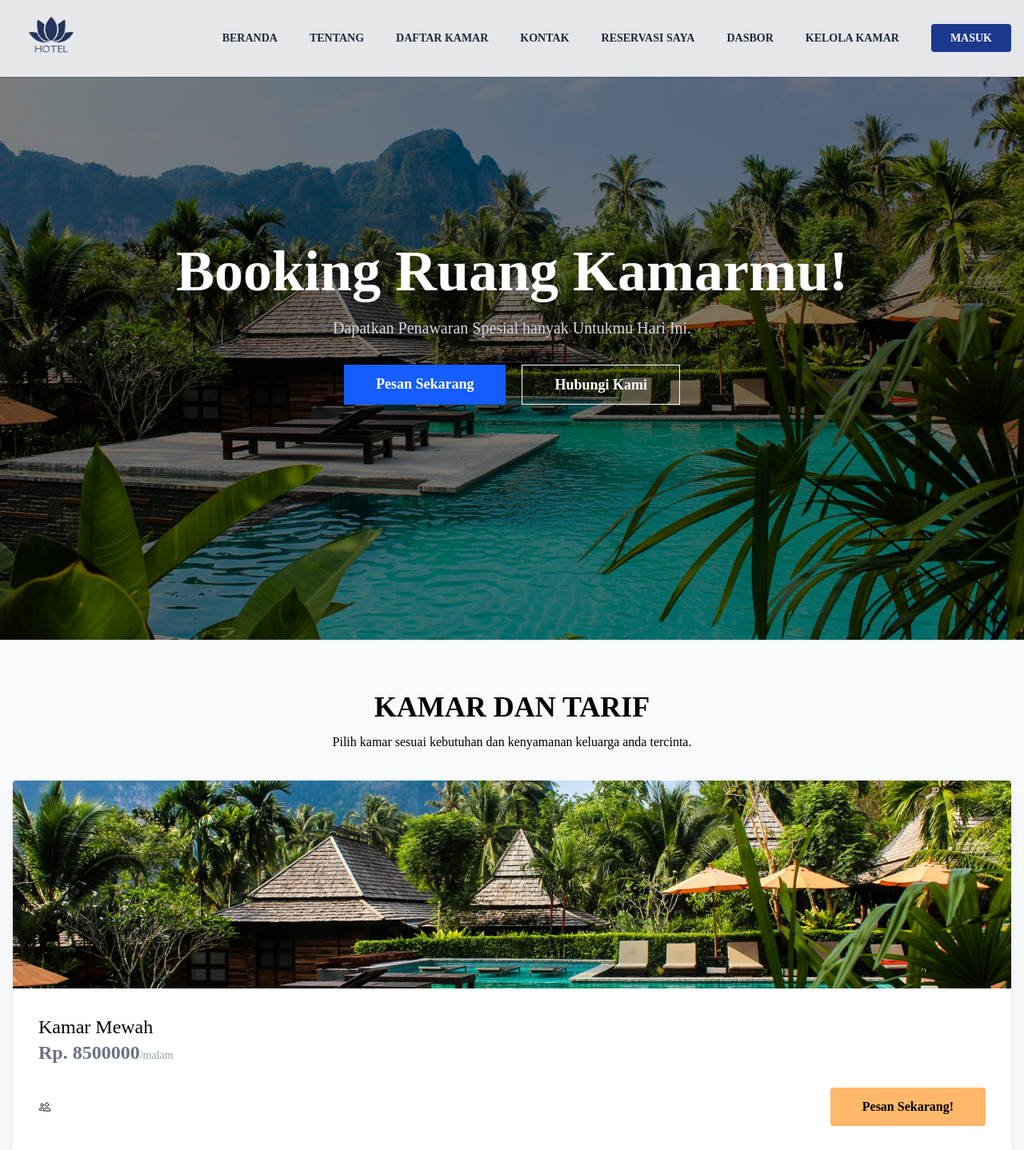
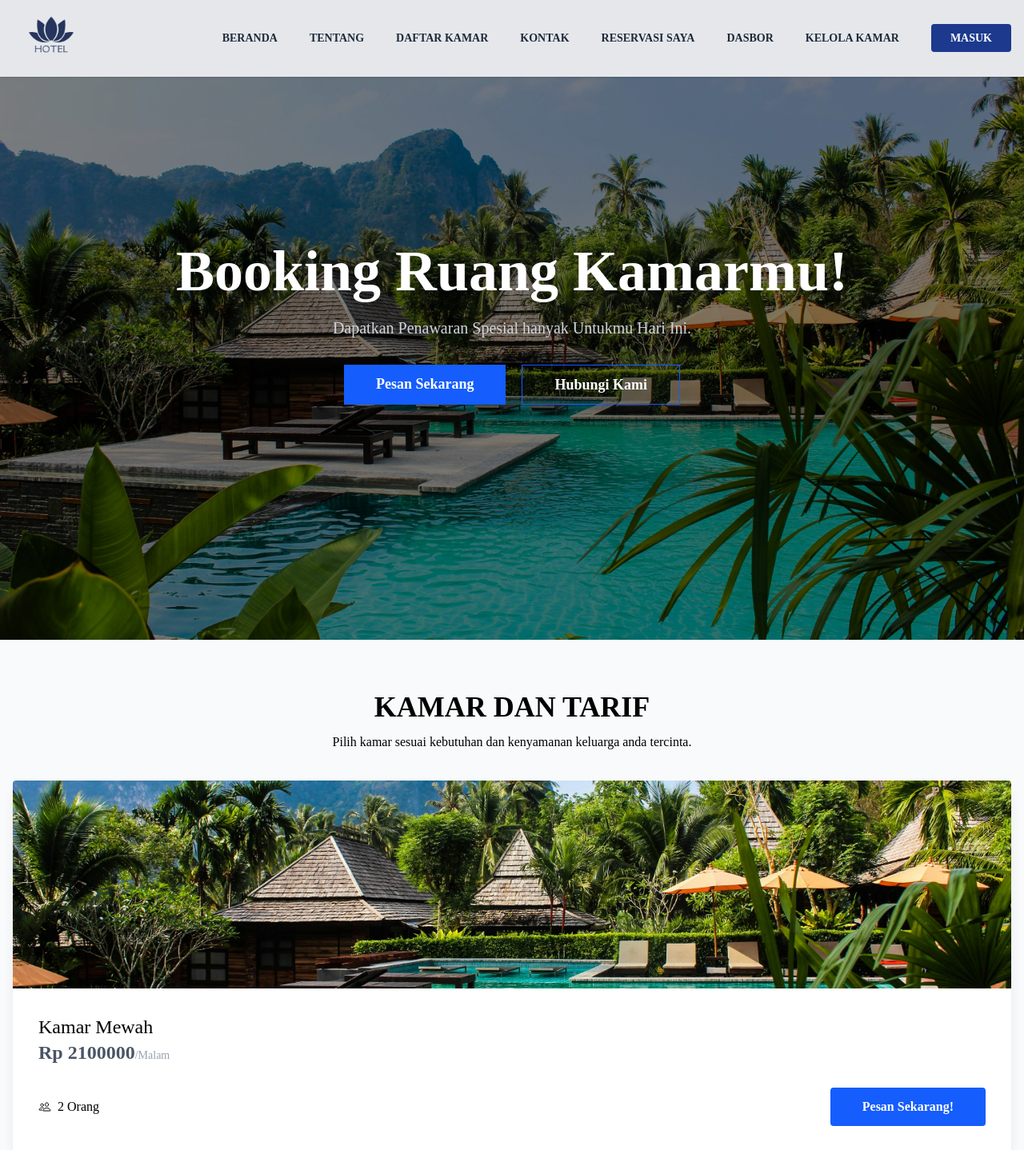
Before and after one commit to mhmddefrizal/BookHotelly-NextJS, a Next.js app in the folder web/: page / in a window 1280 px wide. Shown: the top 1438 px of the page at 80% size. Built offline with nearby package versions, Linux system fonts and the light colour scheme.

Commit message:
penyesuaian styling part1

```diff
--- a/web/components/card.tsx
+++ b/web/components/card.tsx
@@ -1,29 +1,31 @@
 import Image from "next/image";
 import Link from "next/link";
-import {IoPeopleOutline} from "react-icons/io5";
+import { IoPeopleOutline } from "react-icons/io5";
 
 function Card() {
   return (
     <div className="bg-white shadow-lg rounded-sm transition duration-100 hover:shadow-sm">
       <div className="h-[260px] w-auto rounded-t-sm relative">
-        <Image src="/hero.jpg" width={345} height={240} alt="room image" className="w-full h-full
-        object-cover rounded-t-sm"/>
+        <Image src="/hero.jpg" width={345} height={240} alt="room image" className="w-full h-full object-cover rounded-t-sm" />
       </div>
       <div className="p-8">
         <h4 className="text-2xl font-medium">
-            <Link href="#" className="hover:text-gray-800 transition duration-100" >Kamar Mewah</Link>
+          <Link href="#" className="hover:text-gray-800 transition duration-150">
+            Kamar Mewah
+          </Link>
         </h4>
-        <h4 className="text-2xl mb-7 ">
-            <span className="font-semibold text-gray-500 ">Rp. 8500000</span>
-            <span className="text-gray-400 text-sm">/malam</span>
+        <h4 className="text-2xl mb-7">
+          <span className="font-semibold text-gray-600">Rp 2100000</span>
+          <span className="text-gray-400 text-sm">/Malam</span>
         </h4>
         <div className="flex items-center justify-between">
-            <div className="flex items-center space-x-2">
-              <IoPeopleOutline>
-                <span>2 Tamu</span>
-              </IoPeopleOutline>
-            </div>
-            <Link href="#" className="px-6 py-2.5 md:px-10 md:py-3 font-semibold bg-orange-300 rounded-sm hover:bg-orange-500 transition duration-100">Pesan Sekarang!</Link>
+          <div className="flex items-center space-x-2">
+            <IoPeopleOutline />
+            <span>2 Orang</span>
+          </div>
+          <Link href="#" className="px-6 py-2.5 md:px-10 md:py-3 font-semibold text-white bg-blue-600 rounded-sm hover:bg-blue-900 transition duration-150">
+            Pesan Sekarang!
+          </Link>
         </div>
       </div>
     </div>
--- a/web/components/hero.tsx
+++ b/web/components/hero.tsx
@@ -5,32 +5,17 @@ const Hero = () => {
   return (
     <div className="relative h-screen text-white overflow-hidden">
       <div className="absolute inset-0">
-        <Image
-          src="/hero.jpg"
-          alt="hero image"
-          fill
-          className="object-cover object-center w-full h-full"
-        />
+        <Image src="/hero.jpg" alt="hero image" fill className="object-cover object-center w-full h-full" />
         <div className="absolute inset-0 bg-black opacity-50"></div>
       </div>
       <div className="relative flex flex-col justify-center items-center h-full text-center">
-        <h1 className="text-7xl font-extrabold leading-tight mb-3 capitalize">
-          Booking ruang kamarmu!
-        </h1>
-        <p className="text-xl text-gray-300 mb-8">
-          Dapatkan Penawaran Spesial hanyak Untukmu Hari Ini.
-        </p>
+        <h1 className="text-7xl font-extrabold leading-tight mb-3 capitalize">Booking ruang kamarmu!</h1>
+        <p className="text-xl text-gray-300 mb-8">Dapatkan Penawaran Spesial hanyak Untukmu Hari Ini.</p>
         <div className="flex gap-5">
-          <Link
-            href="/kamar"
-            className="bg-blue-600 text-white hover:bg-blue-900 py-2.5 px-6 md:px-10 text-lg font-semibold hover:scale-105 hover:shadow-lg"
-          >
+          <Link href="/kamar" className="bg-blue-600 text-white hover:bg-blue-900 py-2.5 px-6 md:px-10 text-lg font-semibold hover:scale-105 hover:shadow-lg">
             Pesan Sekarang
           </Link>
-          <Link
-            href="/kontak"
-            className="bg-transparent border borderbg-blue-600 text-white hover:bg-blue-900 py-2.5 px-6 md:px-10 text-lg font-semibold hover:scale-105 hover:shadow-lg"
-          >
+          <Link href="/kontak" className="bg-transparent border border-blue-600 text-white hover:bg-blue-900 py-2.5 px-6 md:px-10 text-lg font-semibold hover:scale-105 hover:shadow-lg">
             Hubungi Kami
           </Link>
         </div>
```
